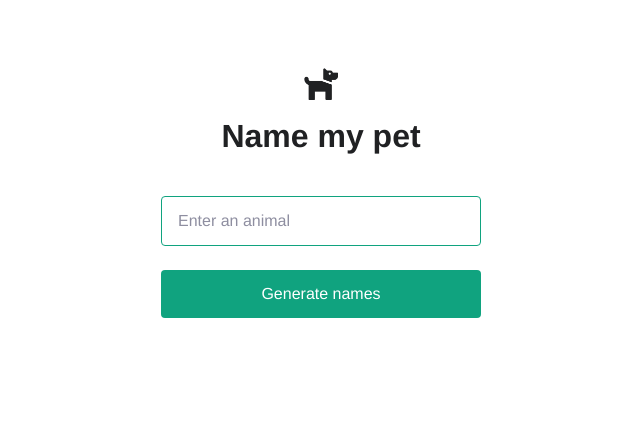
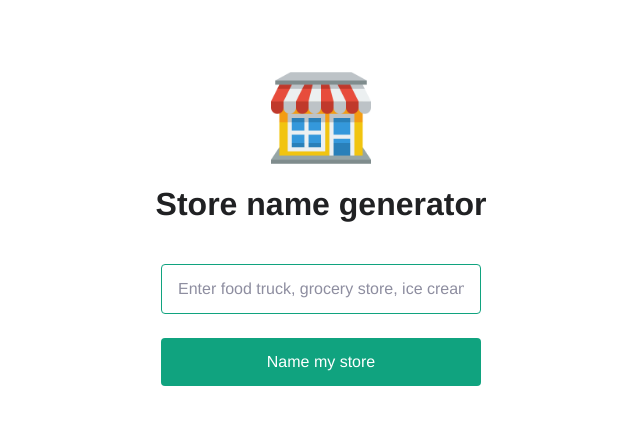
Before and after one commit to openai/openai-quickstart-python, a Flask app: page / in a window 1280 px wide. Shown: the top 425 px of the page, without its empty margins (319-959 px from the left). Run offline with Flask 2, Linux system fonts and the light colour scheme; some web fonts are replaced.

Commit message:
Updated sample

```diff
--- a/app.py
+++ b/app.py
@@ -10,26 +10,17 @@ openai.api_key = os.getenv("OPENAI_API_KEY")
 @app.route("/", methods=("GET", "POST"))
 def index():
     if request.method == "POST":
-        animal = request.form["animal"]
-        response = openai.Completion.create(
-            model="text-davinci-003",
-            prompt=generate_prompt(animal),
-            temperature=0.6,
+        store = request.form["store"]
+        response = openai.ChatCompletion.create(
+            model="gpt-3.5-turbo",
+            messages=generate_messages(store),
+            temperature=0.6
         )
-        return redirect(url_for("index", result=response.choices[0].text))
+        return redirect(url_for("index", result=response['choices'][0]['message']['content']))
 
     result = request.args.get("result")
     return render_template("index.html", result=result)
 
 
-def generate_prompt(animal):
-    return """Suggest three names for an animal that is a superhero.
-
-Animal: Cat
-Names: Captain Sharpclaw, Agent Fluffball, The Incredible Feline
-Animal: Dog
-Names: Ruff the Protector, Wonder Canine, Sir Barks-a-Lot
-Animal: {}
-Names:""".format(
-        animal.capitalize()
-    )
+def generate_messages(store):
+    return [{"role": "user", "content": "Suggest a cool name for the " + store}]
--- a/static/main.css
+++ b/static/main.css
@@ -27,7 +27,7 @@ body {
   padding-top: 60px;
 }
 .icon {
-  width: 34px;
+  width: 100px;
 }
 h3 {
   font-size: 32px;
--- a/templates/index.html
+++ b/templates/index.html
@@ -1,19 +1,19 @@
 <!DOCTYPE html>
 <head>
-  <title>OpenAI Quickstart</title>
+  <title>OpenAI Quickstart v2</title>
   <link
     rel="shortcut icon"
-    href="{{ url_for('static', filename='dog.png') }}"
+    href="{{ url_for('static', filename='shop.png') }}"
   />
   <link rel="stylesheet" href="{{ url_for('static', filename='main.css') }}" />
 </head>
 
 <body>
-  <img src="{{ url_for('static', filename='dog.png') }}" class="icon" />
-  <h3>Name my pet</h3>
+  <img src="{{ url_for('static', filename='shop.png') }}" class="icon" />
+  <h3>Store name generator</h3>
   <form action="/" method="post">
-    <input type="text" name="animal" placeholder="Enter an animal" required />
-    <input type="submit" value="Generate names" />
+    <input type="text" name="store" placeholder="Enter food truck, grocery store, ice cream shop..." required />
+    <input type="submit" value="Name my store" />
   </form>
   {% if result %}
   <div class="result">{{ result }}</div>
```
Also changed, not shown: static/shop.png (added).
